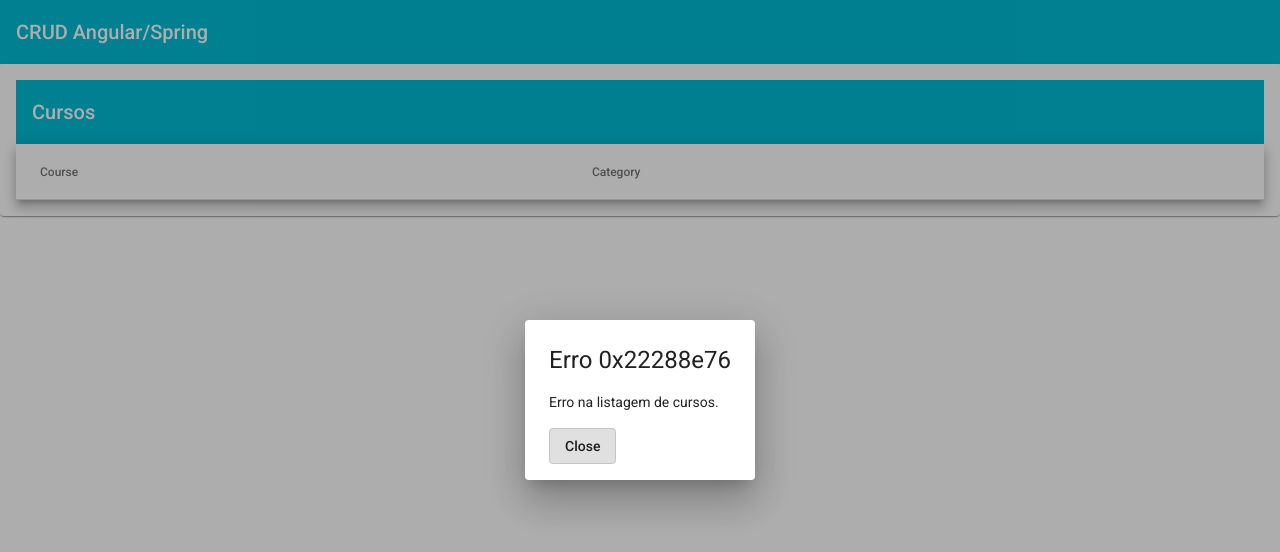
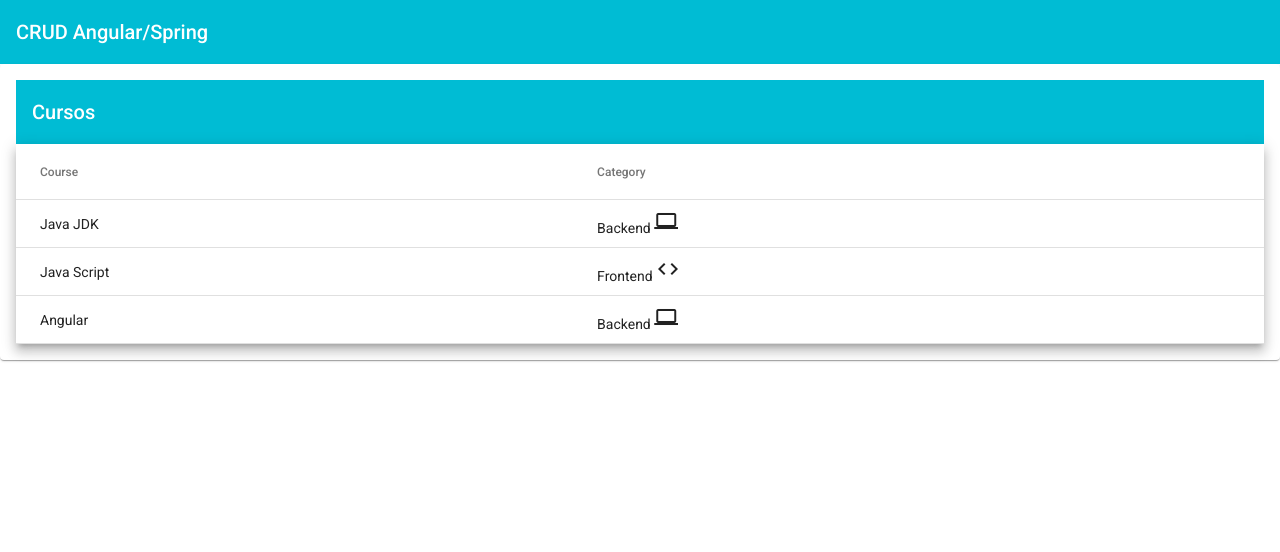
Before and after one commit to joabehenrique/course-stores, an Angular app in the folder crud-angular/: page /courses in a window 1280 px wide. Shown: the top 552 px of the page. Built offline with nearby package versions, Linux system fonts and the light colour scheme; no server answers.

Commit message:
feat: adicionado exibição dos icones das categoria

```diff
--- a/crud-angular/src/app/courses/courses/courses.component.html
+++ b/crud-angular/src/app/courses/courses/courses.component.html
@@ -15,7 +15,9 @@
             <!-- Name Column -->
             <ng-container matColumnDef="category">
                 <th mat-header-cell *matHeaderCellDef> Category </th>
-                <td mat-cell *matCellDef="let course"> {{course.category}} </td>
+                <td mat-cell *matCellDef="let course"> {{course.category}}
+                    <mat-icon aria-hidden="false" aria-label="Category course">{{course.category | category}}</mat-icon>
+                </td>
             </ng-container>
 
             <tr mat-header-row *matHeaderRowDef="displayedColumns"></tr>
--- a/crud-angular/src/app/courses/services/courses.service.ts
+++ b/crud-angular/src/app/courses/services/courses.service.ts
@@ -9,7 +9,7 @@ import { Course } from '../model/course';
 })
 export class CoursesService {
 
-  private readonly API = '/assets/coursess.json';
+  private readonly API = '/assets/courses.json';
 
   constructor(private httpClient: HttpClient) { }
 
@@ -17,7 +17,7 @@ export class CoursesService {
     return this.httpClient.get<Course[]>(this.API)
       .pipe(
         first(),
-        delay(5000),
+        //delay(5000),
         tap(courses => console.log(courses))
       );
   }
--- a/crud-angular/src/app/shared/app-material/app-material.module.ts
+++ b/crud-angular/src/app/shared/app-material/app-material.module.ts
@@ -2,10 +2,10 @@ import { NgModule } from '@angular/core';
 import { MatButtonModule } from '@angular/material/button';
 import { MatCardModule } from '@angular/material/card';
 import { MatDialogModule } from '@angular/material/dialog';
+import { MatIconModule } from '@angular/material/icon';
 import { MatProgressSpinnerModule } from '@angular/material/progress-spinner';
 import { MatTableModule } from '@angular/material/table';
 import { MatToolbarModule } from '@angular/material/toolbar';
-
 
 @NgModule({
   exports: [
@@ -14,7 +14,8 @@ import { MatToolbarModule } from '@angular/material/toolbar';
     MatToolbarModule,
     MatProgressSpinnerModule,
     MatDialogModule,
-    MatButtonModule
+    MatButtonModule,
+    MatIconModule
   ]
 })
 export class AppMaterialModule { }
```
Also changed, not shown: crud-angular/src/app/shared/shared.module.ts (+7 -2 lines).
